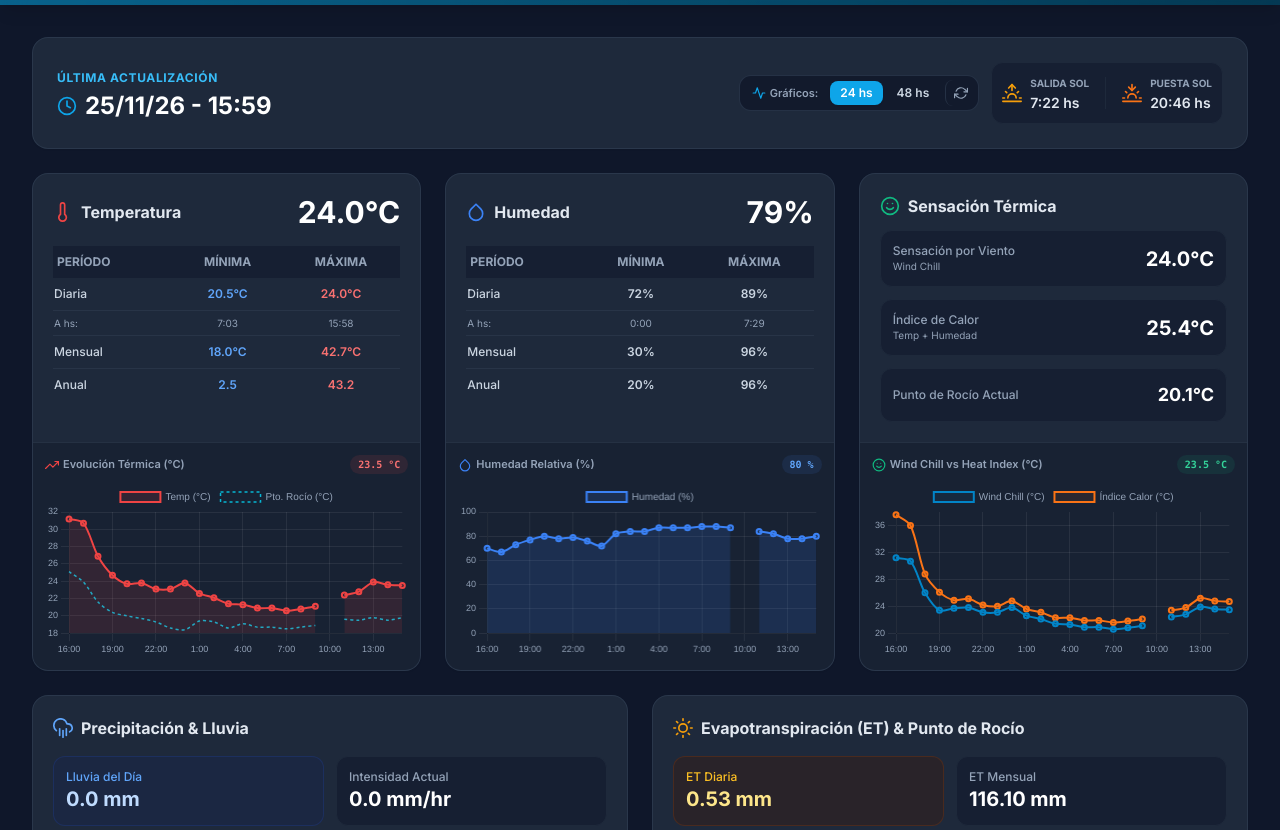
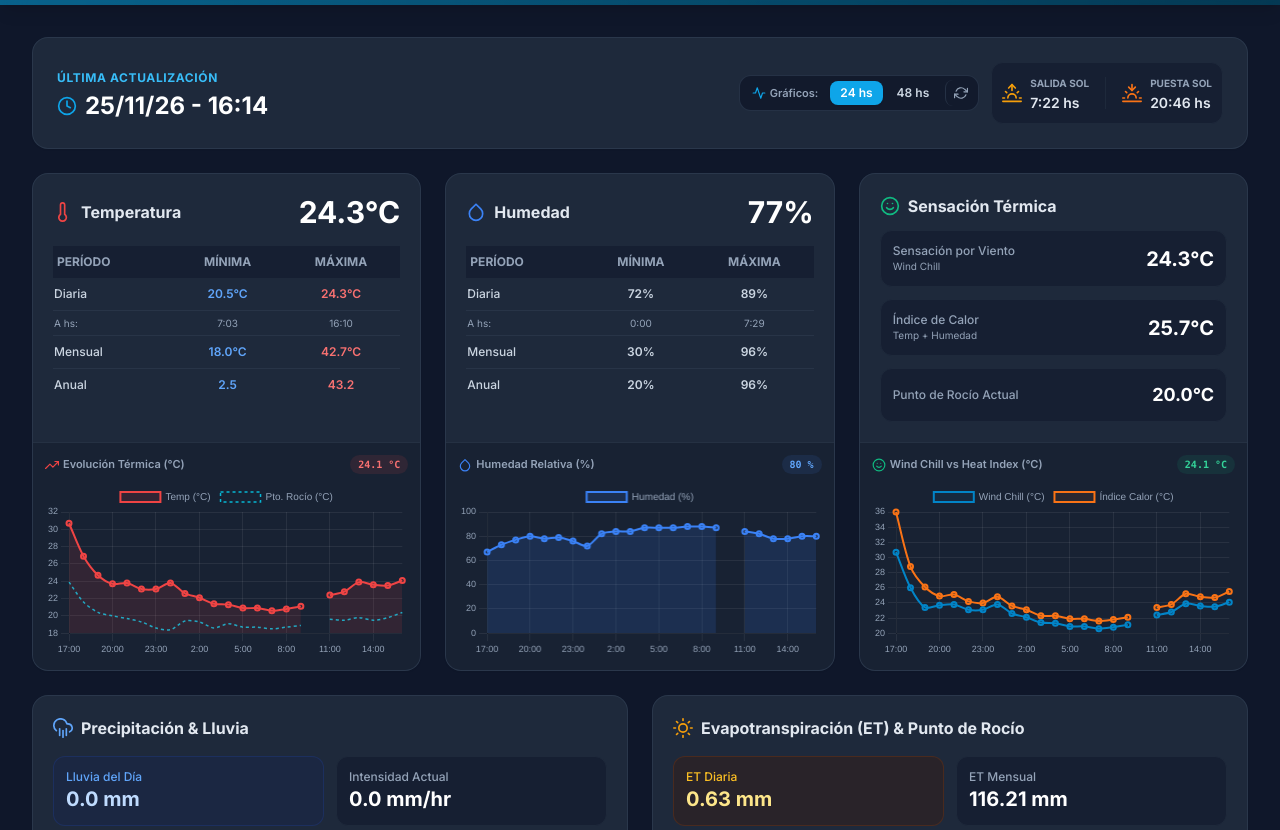
Before and after one commit to intasalta/ema_abradelsol, a plain HTML site: page index.html in a window 1280 px wide. Shown: the part 122-952 px from the top of the page. Drawn offline with nearby package versions, Linux system fonts and the light colour scheme.

Commit message:
Actualizacion automatica: mié 25/11/2026 16:17:39,77

```diff
--- a/index.html
+++ b/index.html
@@ -122,7 +122,7 @@
         <span class="text-xs font-bold uppercase tracking-wider text-sky-600 dark:text-sky-400">Última actualización</span>
         <h2 class="text-xl sm:text-2xl font-bold text-slate-800 dark:text-white flex items-center gap-2 mt-0.5">
           <i data-feather="clock" class="text-sky-500 h-5 w-5"></i>
-          25/11/26 - 15:59
+          25/11/26 - 16:14
         </h2>
       </div>
 
@@ -175,7 +175,7 @@
             <h3 class="font-bold text-slate-700 dark:text-slate-200 flex items-center gap-2">
               <i data-feather="thermometer" class="h-5 w-5 text-red-500"></i> Temperatura
             </h3>
-            <span class="text-3xl font-extrabold text-slate-900 dark:text-white">24.0<span>°C</span></span>
+            <span class="text-3xl font-extrabold text-slate-900 dark:text-white">24.3<span>°C</span></span>
           </div>
 
           <table class="w-full text-xs text-left text-slate-600 dark:text-slate-300">
@@ -190,12 +190,12 @@
               <tr>
                 <td class="py-2 font-medium">Diaria</td>
                 <td class="py-2 text-center text-blue-600 dark:text-blue-400 font-semibold">20.5°C</td>
-                <td class="py-2 text-center text-red-600 dark:text-red-400 font-semibold">24.0°C</td>
+                <td class="py-2 text-center text-red-600 dark:text-red-400 font-semibold">24.3°C</td>
               </tr>
               <tr class="text-[10px] text-slate-400">
                 <td class="py-1">A hs:</td>
                 <td class="py-1 text-center"> 7:03</td>
-                <td class="py-1 text-center">15:58</td>
+                <td class="py-1 text-center">16:10</td>
               </tr>
               <tr>
                 <td class="py-2 font-medium">Mensual</td>
@@ -232,7 +232,7 @@
             <h3 class="font-bold text-slate-700 dark:text-slate-200 flex items-center gap-2">
               <i data-feather="droplet" class="h-5 w-5 text-blue-500"></i> Humedad
             </h3>
-            <span class="text-3xl font-extrabold text-slate-900 dark:text-white">79<span>% </span></span>
+            <span class="text-3xl font-extrabold text-slate-900 dark:text-white">77<span>% </span></span>
           </div>
 
           <table class="w-full text-xs text-left text-slate-600 dark:text-slate-300">
@@ -294,7 +294,7 @@
               <p class="text-xs text-slate-500 dark:text-slate-400 font-medium">Sensación por Viento</p>
               <p class="text-[10px] text-slate-400">Wind Chill</p>
             </div>
-            <span class="text-xl font-bold text-slate-800 dark:text-white">24.0°C</span>
+            <span class="text-xl font-bold text-slate-800 dark:text-white">24.3°C</span>
           </div>
 
           <div class="bg-slate-50 dark:bg-slate-900/50 p-3 rounded-xl border border-slate-100 dark:border-slate-800 flex justify-between items-center">
@@ -302,14 +302,14 @@
               <p class="text-xs text-slate-500 dark:text-slate-400 font-medium">Índice de Calor</p>
               <p class="text-[10px] text-slate-400">Temp + Humedad</p>
             </div>
-            <span class="text-xl font-bold text-slate-800 dark:text-white">25.4°C</span>
+            <span class="text-xl font-bold text-slate-800 dark:text-white">25.7°C</span>
           </div>
 
           <div class="bg-slate-50 dark:bg-slate-900/50 p-3 rounded-xl border border-slate-100 dark:border-slate-800 flex justify-between items-center">
             <div>
               <p class="text-xs text-slate-500 dark:text-slate-400 font-medium">Punto de Rocío Actual</p>
             </div>
-            <span class="text-lg font-bold text-slate-800 dark:text-white">20.1°C</span>
+            <span class="text-lg font-bold text-slate-800 dark:text-white">20.0°C</span>
           </div>
         </div>
 
@@ -391,11 +391,11 @@
           <div class="grid grid-cols-2 gap-3 text-sm mb-4">
             <div class="bg-amber-50/70 dark:bg-amber-950/30 p-3 rounded-xl border border-amber-100 dark:border-amber-900/40">
               <p class="text-xs text-amber-700 dark:text-amber-400 font-medium">ET Diaria</p>
-              <p class="text-xl font-bold text-amber-950 dark:text-amber-200">0.53 mm</p>
+              <p class="text-xl font-bold text-amber-950 dark:text-amber-200">0.63 mm</p>
             </div>
             <div class="bg-slate-50 dark:bg-slate-900/50 p-3 rounded-xl border border-slate-100 dark:border-slate-800">
               <p class="text-xs text-slate-500 dark:text-slate-400 font-medium">ET Mensual</p>
-              <p class="text-xl font-bold text-slate-800 dark:text-white">116.10 mm</p>
+              <p class="text-xl font-bold text-slate-800 dark:text-white">116.21 mm</p>
             </div>
           </div>
         </div>
@@ -436,7 +436,7 @@
                   <i data-feather="activity" class="h-3.5 w-3.5 text-sky-500"></i> Velocidad Actual
                 </span>
                 <div class="flex items-baseline gap-1.5 mt-0.5">
-                  <span id="wind-speed-main" class="text-3xl sm:text-4xl font-extrabold text-slate-800 dark:text-white font-mono tracking-tight">1.6</span>
+                  <span id="wind-speed-main" class="text-3xl sm:text-4xl font-extrabold text-slate-800 dark:text-white font-mono tracking-tight">4.8</span>
                   <span class="text-xs sm:text-sm font-semibold text-slate-400">km/hr</span>
                 </div>
                 <p id="wind-beaufort-desc" class="text-[11px] text-sky-600 dark:text-sky-400 mt-0.5 font-medium">
@@ -462,7 +462,7 @@
               </div>
 
               <!-- Tags Davis en crudo ocultos para lectura segura por JS -->
-              <span id="davis-raw-speed" class="hidden">1.6</span>
+              <span id="davis-raw-speed" class="hidden">4.8</span>
               <span id="davis-raw-dir" class="hidden">S</span>
               <span id="davis-raw-deg" class="hidden">185</span>
               <span id="davis-raw-hiwind" class="hidden">12.9</span>
@@ -618,7 +618,7 @@
             </div>
             <div class="bg-slate-50 dark:bg-slate-900/50 p-3 rounded-xl border border-slate-100 dark:border-slate-800">
               <p class="text-xs text-slate-500 dark:text-slate-400 font-medium">Tendencia (3 hs)</p>
-              <p class="text-sm font-semibold text-indigo-600 dark:text-indigo-400 mt-1">Falling Rapidly</p>
+              <p class="text-sm font-semibold text-indigo-600 dark:text-indigo-400 mt-1">Falling Slowly</p>
             </div>
           </div>
 
```
Also changed, not shown: NOAAMO.TXT, NOAAYR.TXT, downld02.txt, downld08.txt, 1 other file.
